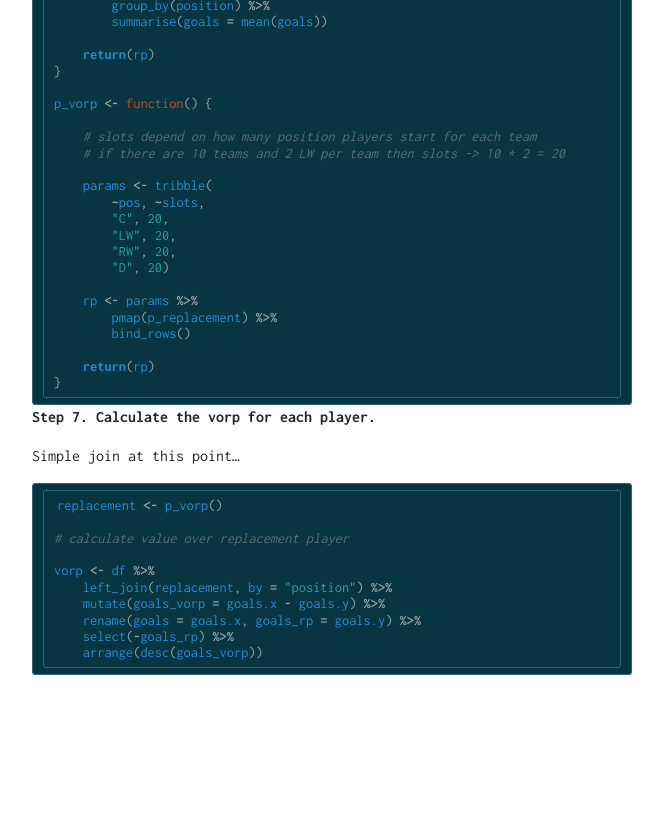
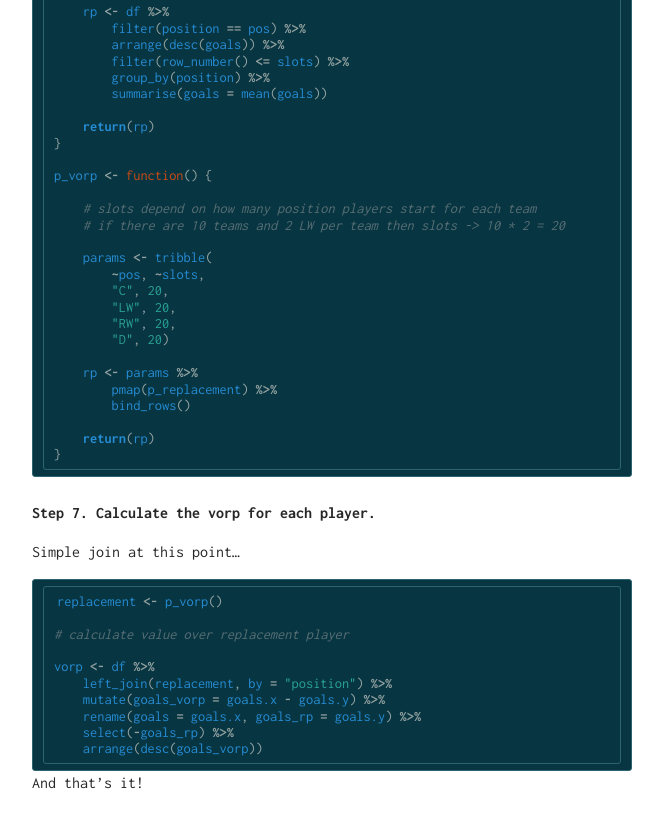
Before and after one commit to maxhumber/maxhumber.com, a Jekyll site: the page built from _posts/2017-01-08-vorp-hockey.md, in a window 1280 px wide and 900 px high, scrolled down 2671 px. Shown: the top 828 px of the window, without its empty margins (308-971 px from the left). Built offline with Jekyll 4.4.1, drawn with Linux system fonts in a browser that asks for light colours; our own code applies the rules of GitHub Pages for plain Markdown files; before the commit the page ends 3436 px from its top, so only the background shows below that.

Commit message:
add <br>

````diff
--- a/_posts/2017-01-08-vorp-hockey.md
+++ b/_posts/2017-01-08-vorp-hockey.md
@@ -18,7 +18,7 @@
 library(purrr)
 library(stringr)
 ```
-
+<br>
 **Step 1. Find a data source.**
 
 I'm going to use [Fantasy Sports Portal](https://www.fantasysp.com/projections/hockey/weekly/) for this example.
@@ -55,7 +55,7 @@
     return(df)
 }
 ```
-
+<br>
 **Step 4. Iterate through each page.**
 
 Instead of writing a for loop, I like to use `pmap` from `purrr` to iterate through the Centre, Left-Wing, Right-Wing and Defense position projection pages (I left out the Goalies for obvious reasons).
@@ -72,7 +72,7 @@
     return(df)
 }
 ```
-
+<br>
 **Step 5. Clean and format projection data.**
 
 This is a pretty janky use `separate` but it works to get everything into a format that I like.
@@ -138,7 +138,7 @@
     return(rp)
 }
 ```
-
+<br>
 **Step 7. Calculate the vorp for each player.**
 
 Simple join at this point...
@@ -155,3 +155,5 @@
     select(-goals_rp) %>%
     arrange(desc(goals_vorp))
 ```
+
+And that's it!
````
